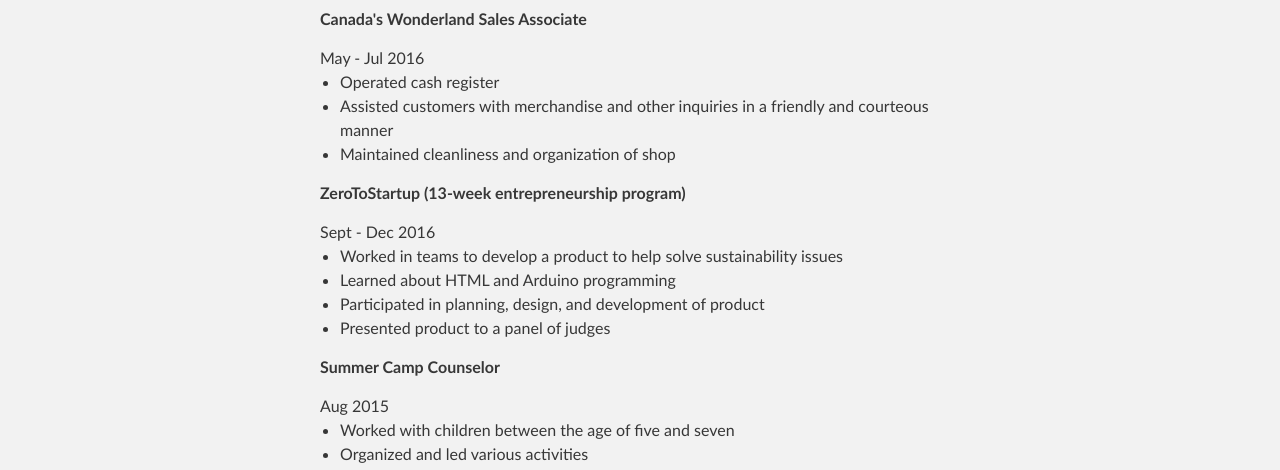
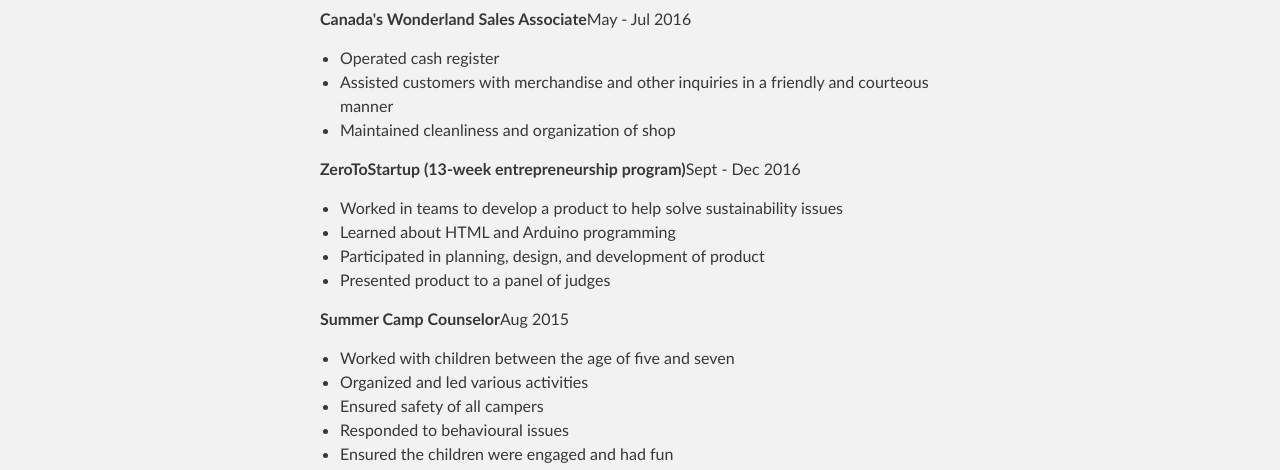
Before and after one commit to drawana/My-Website, a plain HTML site: page index.html in a window 1280 px wide. Shown: the part 321-791 px from the top of the page. Drawn offline with Linux system fonts and the light colour scheme.

Commit message:
Fixed position of dates of experience

```diff
--- a/index.html
+++ b/index.html
@@ -38,7 +38,7 @@
                                                                                           class="octicon octicon-link"></span></a>Experience
         </h2>
 
-        <p><strong>Canada's Wonderland Sales Associate</strong></p>May - Jul 2016
+        <p><strong>Canada's Wonderland Sales Associate</strong>May - Jul 2016</p>
 
         <ul>
             <li>Operated cash register</li>
@@ -46,7 +46,7 @@
             <li>Maintained cleanliness and organization of shop</li>
         </ul>
 
-        <p><strong>ZeroToStartup (13-week entrepreneurship program)</strong></p>Sept - Dec 2016
+        <p><strong>ZeroToStartup (13-week entrepreneurship program)</strong>Sept - Dec 2016</p>
 
         <ul>
             <li>Worked in teams to develop a product to help solve sustainability issues</li>
@@ -55,7 +55,7 @@
             <li>Presented product to a panel of judges</li>
         </ul>
 
-        <p><strong>Summer Camp Counselor</strong></p>Aug 2015
+        <p><strong>Summer Camp Counselor</strong>Aug 2015</p>
 
         <ul>
             <li>Worked with children between the age of five and seven</li>
```
